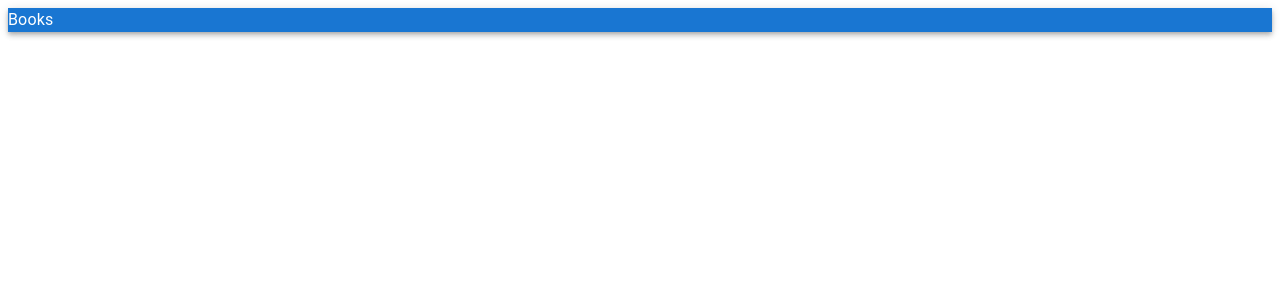
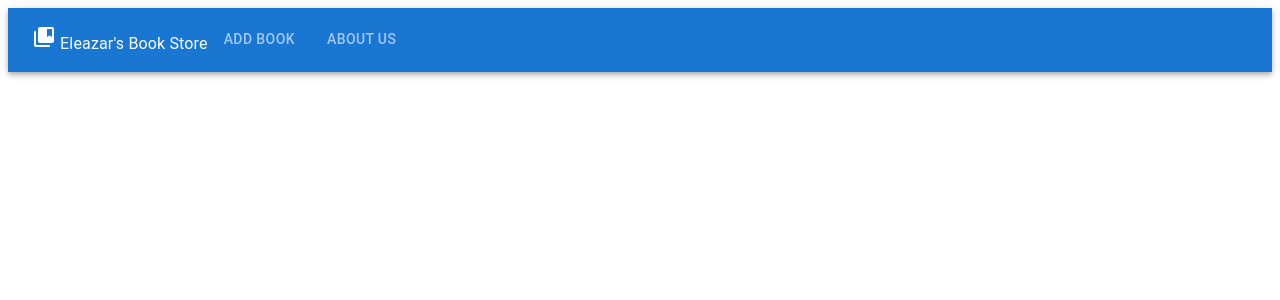
Before and after one commit to ehernandez42/mern_stack_book_tutorial, a React (Vite) app in the folder book-store/: page / in a window 1280 px wide. Shown: the top 300 px of the page. Built offline with nearby package versions, Linux system fonts and the light colour scheme.

Commit message:
setState on the floater app navbar; added name to title "Eleazar's Book Store";

```diff
--- a/book-store/src/App.jsx
+++ b/book-store/src/App.jsx
@@ -3,9 +3,9 @@ import Header from "./components/Header.jsx";
 function App() {
 
   return (
-    <>
+      <div>
     <Header />
-    </>
+    </div>
   )
 }
 
--- a/book-store/src/components/Header.jsx
+++ b/book-store/src/components/Header.jsx
@@ -1,12 +1,28 @@
-import React from 'react';
-import {AppBar, Typography} from "@mui/material";
+import React, {useState} from 'react';
+import {AppBar, Tab, Tabs, Toolbar, Typography} from "@mui/material";
+import CollectionsBookmarkRoundedIcon from '@mui/icons-material/CollectionsBookmarkRounded';
 
+const bookStoreTitle = " Eleazar's Book Store";
 const Header = () => {
-    return <div>
-        <AppBar position='sticky'>
-            <Typography>Books</Typography>
+    const [floater, setFloater] = useState();
+    return (
+    <div>
+        <AppBar position='Sticky'>
+            <Toolbar>
+            <Typography>
+                <div>
+                    <CollectionsBookmarkRoundedIcon />
+                {bookStoreTitle}
+                </div>
+            </Typography>
+                <Tabs textColor='inherit' indicatorColor='secondary' value={floater} onChange={(e, val) => setFloater(val)}>
+                    <Tab label='Add Book' />
+                    <Tab label='About us' />
+                </Tabs>
+            </Toolbar>
         </AppBar>
-    </div>;
+    </div>
+    );
 }
 
 export default Header;
```
Also changed, not shown: 1 other file (tests, documents, lock files or other folders).
